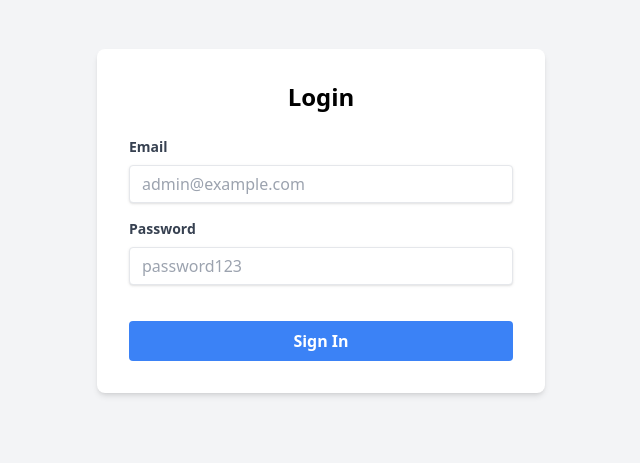
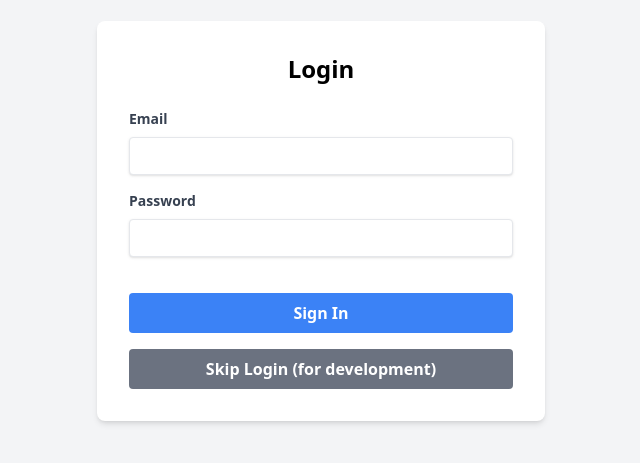
Before and after one commit to canyonliu/cloudServer, a Next.js app: page /login in a window 1280 px wide. Shown: the part 179-642 px from the top of the page, without its empty margins (319-959 px from the left). Built offline with nearby package versions, Linux system fonts and the light colour scheme.

Commit message:
feat:添加简单的登录跳转系统

```diff
--- a/pages/login.tsx
+++ b/pages/login.tsx
@@ -1,4 +1,4 @@
-import { useState, FormEvent } from 'react';
+import { useState, FormEvent, MouseEvent } from 'react';
 import { useRouter } from 'next/router';
 import { useAuth } from '../context/AuthContext';
 
@@ -16,13 +16,25 @@ const LoginPage = () => {
     const response = await login(email, password);
 
     if (response.ok) {
-      // On successful login, check for a redirect query param
       const redirectPath = router.query.redirect as string | undefined;
-      // Redirect to the stored path or to the homepage as a fallback
       router.push(redirectPath || '/');
     } else {
       const data = await response.json();
       setError(data.error || 'Something went wrong.');
+    }
+  };
+
+  const handleSkipLogin = async (e: MouseEvent<HTMLButtonElement>) => {
+    e.preventDefault();
+    setError(null);
+
+    const response = await login('admin@example.com', 'password123');
+
+    if (response.ok) {
+      const redirectPath = router.query.redirect as string | undefined;
+      router.push(redirectPath || '/');
+    } else {
+      setError('Could not perform the skip login. Please check the mock user credentials.');
     }
   };
 
@@ -41,7 +53,6 @@ const LoginPage = () => {
               type="email"
               value={email}
               onChange={(e) => setEmail(e.target.value)}
-              placeholder="admin@example.com"
               className="shadow appearance-none border rounded w-full py-2 px-3 text-gray-700 leading-tight focus:outline-none focus:shadow-outline"
               required
             />
@@ -55,17 +66,22 @@ const LoginPage = () => {
               type="password"
               value={password}
               onChange={(e) => setPassword(e.target.value)}
-              placeholder="password123"
               className="shadow appearance-none border rounded w-full py-2 px-3 text-gray-700 mb-3 leading-tight focus:outline-none focus:shadow-outline"
               required
             />
           </div>
-          <div className="flex items-center justify-between">
+          <div className="flex flex-col gap-4">
             <button
               type="submit"
               className="bg-blue-500 hover:bg-blue-700 text-white font-bold py-2 px-4 rounded focus:outline-none focus:shadow-outline w-full"
             >
               Sign In
+            </button>
+            <button
+              onClick={handleSkipLogin}
+              className="bg-gray-500 hover:bg-gray-700 text-white font-bold py-2 px-4 rounded focus:outline-none focus:shadow-outline w-full"
+            >
+              Skip Login (for development)
             </button>
           </div>
         </form>
```
